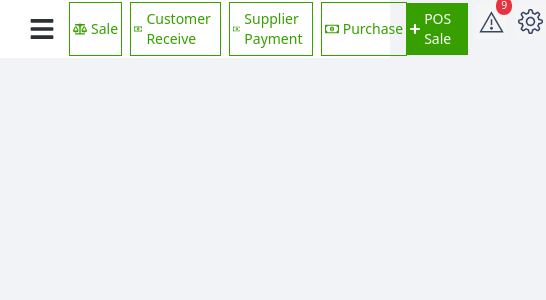
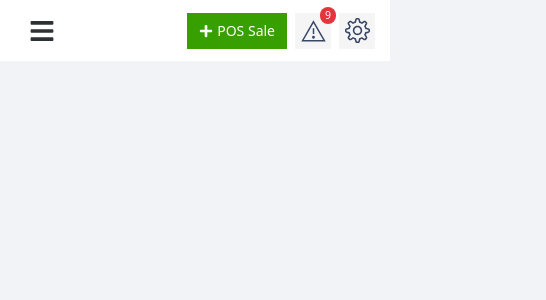
Before and after one commit to Usman-837/SalesERP_Software, a React (Vite) app: page / in a window 390 px wide. Shown: the top 300 px of the page, 546 px wide, since content can reach past the window. Built offline with nearby package versions, Linux system fonts and the light colour scheme.

Commit message:
update custom tailwindcss and add make responsive it

```diff
--- a/src/components/Dashboard/Navbar.jsx
+++ b/src/components/Dashboard/Navbar.jsx
@@ -33,12 +33,12 @@ export default function Navbar() {
 
   return (
     <nav className='bg-white'>
-      <div className='h-61  flex items-center justify-between px-15'>
+      <div className='h-sixtyone flex items-center justify-between px-fifteen'>
         {/* Sidebar Toggle */}
-        <div className='py-4 px-3.5 text-26 text-[#2C3136]'>
+        <div className='py-4 px-3.5 text-twentysix text-[#2C3136]'>
           <FaBars />
         </div>
-        <div className='flex gap-x-2'>
+        <div className='flex gap-x-2 max-md:hidden'>
           {
             buttons.map((data) => {
               return (
@@ -76,11 +76,11 @@ export default function Navbar() {
             <FaPlus />
             <a href=''>POS Sale</a>
           </div>
-          <div className='relative bg-[#f5f5f5] flex items-center justify-center py-1.5 text-25 hover:cursor-pointer px-3 w-36 h-36 text-[#374767]'>
+          <div className='relative bg-[#f5f5f5] flex items-center justify-center py-1.5 text-twentyfive hover:cursor-pointer px-three w-thirtysix h-thirtysix text-[#374767]'>
             <TfiAlert />
-            <span className='absolute bg-red rounded-full text-10.5 px-[5px] py-[1px] text-white right-[-5px] top-[-6px]'>9</span>
+            <span className='absolute bg-red rounded-full text-10.5 px-five py-one text-white right-[-5px] top-[-6px]'>9</span>
           </div>
-          <div className='relative bg-[#f5f5f5] flex items-center justify-center py-1.5 text-25 hover:cursor-pointer px-3 w-36 h-36 text-[#374767]'>
+          <div className='relative bg-[#f5f5f5] flex items-center justify-center py-1.5 text-twentyfive hover:cursor-pointer px-three w-thirtysix h-thirtysix text-[#374767]'>
             <SlSettings />
           </div>
         </div>
--- a/tailwind.config.js
+++ b/tailwind.config.js
@@ -7,7 +7,8 @@ export default {
   theme: {
     extend: {
       height: {
-        '61': '61px',
+        'sixtyone': '61px',
+        'thirtysix': '36px',
       },
       colors: {
         'gray': '#F1F3F6',
@@ -15,21 +16,19 @@ export default {
         'red': '#E5343D'
       },
       fontSize: {
-        '26': '26px',
-        '25': '25px',
+        'twentysix': '26px',
+        'twentyfive': '25px',
         '10.5': '10.5px'
       },
       padding: {
-        '15': '15px',
-        '5': '5px',
-        '3': '3px'
+        'fifteen': '15px',
+        'five': '5px',
+        'three': '3px',
+        'one' : '1px'
       },
       width: {
-        '36': '36px',
+        'thirtysix': '36px',
       },
-      height: {
-        '36': '36px',
-      }
     },
   },
   plugins: [],
```
